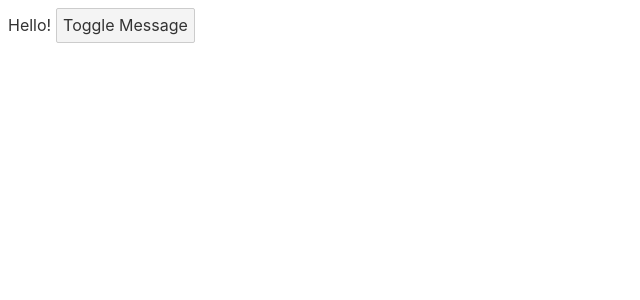
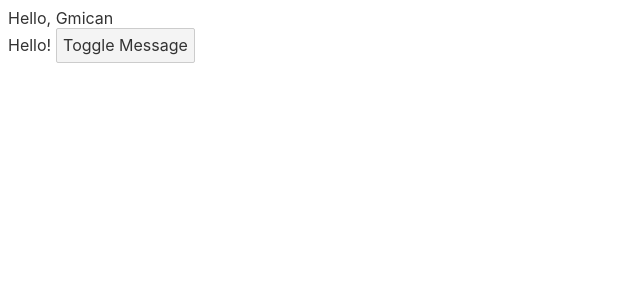
Before and after one commit to Gomican/svelte, a Svelte app in the folder svelte-project/: page / in a window 1280 px wide. Shown: the top 300 px of the page, without its empty margins (0-640 px from the left). Built offline with nearby package versions, Linux system fonts and the light colour scheme.

Commit message:
using static component

```diff
--- a/svelte-project/src/App.svelte
+++ b/svelte-project/src/App.svelte
@@ -1,4 +1,6 @@
 <script>
+	import Greeting from './Greeting.svelte'
+
 	const messages = ['Hello!', 'Svelte!'];
 	let current = 0;
 
@@ -6,6 +8,7 @@
 </script>
 
 <main>
+	<Greeting userName='Gmican' />
 	{messages[current]}
 	<button on:click={toggle}>Toggle Message</button>
 </main>
--- /dev/null
+++ b/svelte-project/src/Greeting.svelte
@@ -0,0 +1,7 @@
+<script>
+  export let userName;
+</script>
+
+<div>
+  Hello, {userName}
+</div>
```
